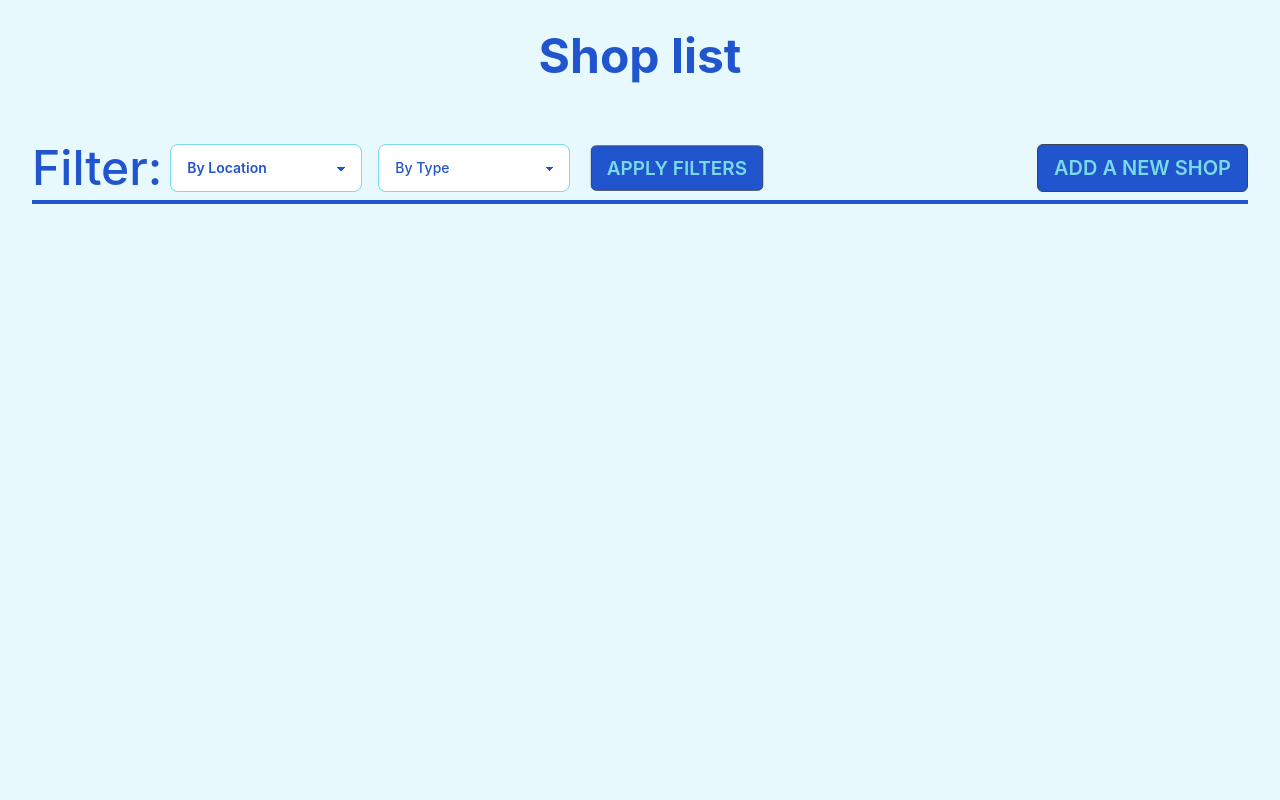
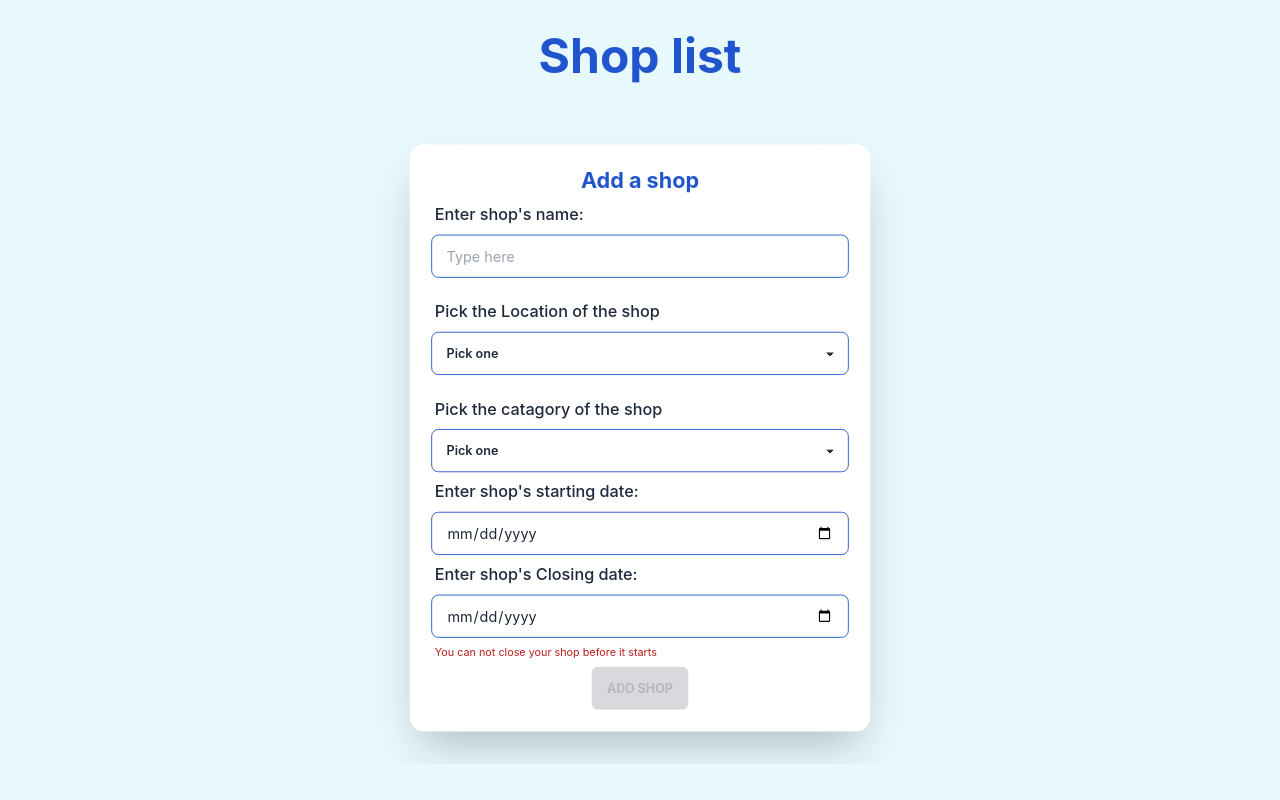
Before and after one commit to kridi32/shop-list, a React (Create React App) app: page /shops/add in a window 1280 px wide. Built offline with nearby package versions, Linux system fonts and the light colour scheme.

Commit message:
ui for singe shop is ready

```diff
--- a/package.json
+++ b/package.json
@@ -8,10 +8,13 @@
     "@testing-library/react": "^13.0.0",
     "@testing-library/user-event": "^13.2.1",
     "daisyui": "^2.15.1",
+    "date-fns": "^2.28.0",
     "react": "^18.1.0",
     "react-dom": "^18.1.0",
     "react-hook-form": "^7.31.3",
+    "react-icons": "^4.3.1",
     "react-redux": "^8.0.2",
+    "react-router-dom": "^6.3.0",
     "react-scripts": "5.0.1",
     "redux": "^4.2.0",
     "redux-persist": "^6.0.0",
--- a/src/App.js
+++ b/src/App.js
@@ -1,80 +1,26 @@
 import { useSelector } from "react-redux";
+import { Route, Routes } from "react-router-dom";
 import "./App.css";
-import FormModal from "./Components/FormModal";
+import Addshop from "./Components/AddShop";
+import FormModal from "./Components/AddShop";
+import Home from "./Components/Home";
+import SingleShop from "./Components/SingleShop";
 
 function App() {
-  const shops = useSelector((state) => state.shops.value);
-  console.log(shops)
+
   return (
     <main className="App bg-[#E8F9FD]   min-h-screen w-screen">
       {/* main heading */}
       <h1 className="text-[#2155CD] text-5xl font-bold py-8">Shop list</h1>
 
-      {/* query and adding shops section  */}
-      <div className="m-8">
-      <section className="container mx-auto">
-        <div className="flex w-full items-center justify-between mt-8 mb-2">
-          <div className="dropdown dropdown-right md:hidden">
-            <label tabIndex="0" className="btn text-[#79DAE8] bg-[#2155CD] text-sm px-4 py-2 rounded-md md:text-xl font-semibold">
-              Filter
-            </label>
-            <ul
-              tabIndex="0"
-              className="dropdown-content menu p-4 shadow text-[#2155CD] bg- rounded-box bg-white "
-            >
-              <select className="select border border-[#79DAE8]  w-48 h-6 mb-2 text-[#2155CD]  bg-white">
-              <option disabled selected>
-                By Location
-              </option>
-              <option>Dhaka</option>
-              <option>Delhi</option>
-              <option>Mumbai</option>
-              <option>Noida</option>
-            </select>
-            <select className="select  border border-[#79DAE8] w-48 h-6  text-[#2155CD]  bg-white">
-              <option disabled selected>
-                By Type
-              </option>
-              <option>Gorcary</option>
-              <option>Mall </option>
-              <option>Baker</option>
-              <option>Bucher</option>
-              </select>
-              <button className="btn text-[#79DAE8] bg-[#2155CD] text-sm px-4 py-2 mt-2 rounded-md md:text-xl font-semibold">Apply Filters</button>
-            </ul>
-          </div>
-          <form action="" className="justify-start items-end hidden md:flex">
-            <h3 className="block text-[#2155CD] text-5xl font-medium mr-2">
-              Filter:
-            </h3>
-            <select className="select  border border-[#79DAE8] w-48 h-6  text-[#2155CD]  bg-white mr-4">
-              <option disabled selected>
-                By Location
-              </option>
-              <option>Dhaka</option>
-              <option>Delhi</option>
-              <option>Mumbai</option>
-              <option>Noida</option>
-            </select>
-            <select className="select  border border-[#79DAE8] w-48 h-6 font-medium mr-4  text-[#2155CD]  bg-white">
-              <option disabled selected>
-                By Type
-              </option>
-              <option>Gorcary</option>
-              <option>Mall </option>
-              <option>Baker</option>
-              <option>Bucher</option>
-            </select>
-            <button className="btn text-[#79DAE8] bg-[#2155CD] text-sm px-4 py-2  rounded-md md:text-xl font-semibold">Apply Filters</button>
-          </form>
-          <label htmlFor="my-modal" className="btn text-[#79DAE8] bg-[#2155CD] text-sm px-4 py-2 rounded-md md:text-xl font-semibold">
-            Add A new shop
-          </label>
-        </div>
-        <hr className="w-full border-2 border-[#2155CD]" />
-      </section>
-      </div>
-      <FormModal />
+      <div className="container mx-auto  flex flex-col justify-center overflow-hidden">
+      <Routes>
+        <Route path="/" element={<Home />} />
+        <Route path="/shops/add" element={<Addshop />} />
+      </Routes>
+     </div>
+
+
     </main>
   );
 }
--- a/src/Components/FormModal.js
+++ b/src/Components/AddShop.js
@@ -1,9 +1,10 @@
 import React, { useEffect, useState } from "react";
 import { useForm } from "react-hook-form";
 import { useDispatch } from "react-redux";
+import { useNavigate } from "react-router-dom";
 import { addShop } from "../Reducers/Shops";
 
-const FormModal = () => {
+const Addshop = () => {
   const {
     register,
     formState: { errors },
@@ -15,6 +16,7 @@ const FormModal = () => {
   const [end, setEnd] = useState(0);
   const [dateErr, setDateErr] = useState("");
   const [valid, setValid] = useState(true);
+  const navigate = useNavigate();
   const onSubmit = (data) => {
     const { name, location, catagory } = data;
     const shop = {
@@ -25,13 +27,14 @@ const FormModal = () => {
       startingDate: start,
       closingDate: end,
     };
-    console.log(shop);
-    dispatch(addShop(shop))
+
+    dispatch(addShop(shop));
     reset();
 
+    navigate("/");
   };
   useEffect(() => {
-    if (end < start) {
+    if (end > start) {
       setValid(true);
       setDateErr("");
     } else {
@@ -41,9 +44,9 @@ const FormModal = () => {
   }, [start, end]);
   return (
     <div>
-      <input type="checkbox" id="my-modal" className="modal-toggle" />
-      <div className="modal ">
-        <div className="modal-box bg-white">
+
+      <div className=" ">
+        <div className="modal-box bg-white mx-auto">
           <h3 className="font-bold text-2xl text-[#2155CD] ">Add a shop</h3>
           <form onSubmit={handleSubmit(onSubmit)}>
             <div className="  w-full  ">
@@ -87,13 +90,13 @@ const FormModal = () => {
                 {...register("location")}
               >
                 <option value="">Pick one</option>
-                <option value="thane">Thane</option>
-                <option value="pune">Pune</option>
-                <option value="mumbai">Mumbai Suburban</option>
-                <option value="nashik">Nashik</option>
-                <option value="nagpur">Nagpur</option>
-                <option value="ahmednagar">Ahmednagar</option>
-                <option value="solapur">Solapur</option>
+                <option value="Thane">Thane</option>
+                <option value="Pune">Pune</option>
+                <option value="Mumbai Suburban">Mumbai Suburban</option>
+                <option value="Nashik">Nashik</option>
+                <option value="Nagpur">Nagpur</option>
+                <option value="Ahmednagar">Ahmednagar</option>
+                <option value="Solapur">Solapur</option>
               </select>
             </div>
             <div className="  w-full mt-4 ">
@@ -108,11 +111,11 @@ const FormModal = () => {
                 {...register("catagory")}
               >
                 <option value="">Pick one</option>
-                <option value="grocery">Grocery</option>
-                <option value="butcher">Butcher</option>
-                <option value="baker">Baker</option>
-                <option value="chemist">Chemist</option>
-                <option value="stationary">Stationary shop</option>
+                <option value="Grocery">Grocery</option>
+                <option value="Butcher">Butcher</option>
+                <option value="Baker">Baker</option>
+                <option value="Chemist">Chemist</option>
+                <option value="Stationary Shop">Stationary shop</option>
               </select>
             </div>
             <div className="  w-full  ">
@@ -123,7 +126,7 @@ const FormModal = () => {
               </label>
               <input
                 type="date"
-                onChange={(e) => setEnd(Date.parse(e.target.value))}
+                onChange={(e) => setStart(Date.parse(e.target.value))}
                 className="input input-bordered bg-white border-[#2155CD] w-full  "
                 required
               />
@@ -136,7 +139,7 @@ const FormModal = () => {
               </label>
               <input
                 type="date"
-                onChange={(e) => setStart(Date.parse(e.target.value))}
+                onChange={(e) => setEnd(Date.parse(e.target.value))}
                 className="input input-bordered bg-white border-[#2155CD] w-full  "
                 required
               />
@@ -146,11 +149,11 @@ const FormModal = () => {
             </div>
             {valid === true ? (
               <div className="modal-action">
-                <button type="submit" className="mx-auto">
-                <label htmlFor="my-modal" className="btn btn-primary" type="submit">
+
+                <button className="btn btn-primary" type="submit">
                  Add shop
-                </label>
                 </button>
+
               </div>
             ) : (
               <button className="btn btn-disabled" disabled type="submit">
@@ -164,4 +167,4 @@ const FormModal = () => {
   );
 };
 
-export default FormModal;
+export default Addshop;
--- /dev/null
+++ b/src/Components/Home.js
@@ -0,0 +1,83 @@
+import React, { useEffect } from 'react'
+import { useSelector } from 'react-redux';
+import { Link } from 'react-router-dom';
+import SingleShop from './SingleShop';
+
+const Home = () => {
+    const shops = useSelector((state) => state.shops?.value);
+    console.log(shops)
+
+
+  return (
+    <div className="mx-8">
+    <section className="">
+      <div className="flex w-full items-center justify-between mt-8 mb-2">
+        <div className="dropdown dropdown-right md:hidden">
+          <label tabIndex="0" className="btn text-[#79DAE8] bg-[#2155CD] text-sm px-4 py-2 rounded-md md:text-xl font-semibold">
+            Filter
+          </label>
+          <ul
+            tabIndex="0"
+            className="dropdown-content menu p-4 shadow text-[#2155CD] bg- rounded-box bg-white "
+          >
+            <select className="select border border-[#79DAE8]  w-48 h-6 mb-2 text-[#2155CD]  bg-white">
+            <option disabled selected>
+              By Location
+            </option>
+            <option>Dhaka</option>
+            <option>Delhi</option>
+            <option>Mumbai</option>
+            <option>Noida</option>
+          </select>
+          <select className="select  border border-[#79DAE8] w-48 h-6  text-[#2155CD]  bg-white">
+            <option disabled selected>
+              By Type
+            </option>
+            <option>Gorcary</option>
+            <option>Mall </option>
+            <option>Baker</option>
+            <option>Bucher</option>
+            </select>
+            <button className="btn text-[#79DAE8] bg-[#2155CD] text-sm px-4 py-2 mt-2 rounded-md md:text-xl font-semibold">Apply Filters</button>
+          </ul>
+        </div>
+        <form action="" className="justify-start items-end hidden md:flex">
+          <h3 className="block text-[#2155CD] text-5xl font-medium mr-2">
+            Filter:
+          </h3>
+          <select className="select  border border-[#79DAE8] w-48 h-6  text-[#2155CD]  bg-white mr-4">
+            <option disabled selected>
+              By Location
+            </option>
+            <option>Dhaka</option>
+            <option>Delhi</option>
+            <option>Mumbai</option>
+            <option>Noida</option>
+          </select>
+          <select className="select  border border-[#79DAE8] w-48 h-6 font-medium mr-4  text-[#2155CD]  bg-white">
+            <option disabled selected>
+              By Type
+            </option>
+            <option>Gorcary</option>
+            <option>Mall </option>
+            <option>Baker</option>
+            <option>Bucher</option>
+          </select>
+          <button className="btn text-[#79DAE8] bg-[#2155CD] text-sm px-4 py-2  rounded-md md:text-xl font-semibold">Apply Filters</button>
+        </form>
+        <Link to="/shops/add" className="btn text-[#79DAE8] bg-[#2155CD] text-sm px-4 py-2 rounded-md md:text-xl font-semibold">
+          Add A new shop
+        </Link>
+      </div>
+      <hr className="w-full border-2 border-[#2155CD]" />
+      </section>
+          <section className='mt-8 container mx-auto'>
+          {
+        shops.map(shop => <SingleShop shop={shop} key={ shop.id}/>)
+      }
+      </section>
+    </div>
+  )
+}
+
+export default Home
--- /dev/null
+++ b/src/Components/SingleShop.js
@@ -0,0 +1,64 @@
+import { format } from "date-fns/esm";
+import React from "react";
+import { HiOutlineLocationMarker } from "react-icons/hi";
+import { BsFillBookmarkCheckFill, BsFillBookmarkXFill } from "react-icons/bs";
+import { BiCategory } from "react-icons/bi";
+const SingleShop = ({ shop }) => {
+  const date = Date.parse(new Date());
+  console.log(date);
+  const isOpen = shop.startingDate < date && date < shop.closingDate;
+  console.log(
+    isOpen,
+    format(shop.startingDate, "PP"),
+    date,
+    format(shop.closingDate, "PP")
+  );
+
+  return (
+    <div className="card w-full bg-white shadow-xl my-8">
+      <div className="card-body">
+        <div className="flex flex-col md:flex-row justify-between md:items-end">
+          <h2 className="card-title text-4xl text-left text-slate-700">
+            {shop.name}
+          </h2>
+          <div className="flex gap-4 ">
+            {isOpen ? (
+              <div className="badge badge-success uppercase text-md py-4 px-4   md:mt-0 mt-2 font-medium  opacity-80">
+                {" "}
+                <BsFillBookmarkCheckFill /> <span className="ml-2">
+                  Open
+                </span>{" "}
+              </div>
+            ) : (
+              <div className="badge badge-error md:mt-0 mt-2 uppercase text-md py-4 px-4 font-medium  opacity-80">
+                {" "}
+                <BsFillBookmarkXFill /> <span className="ml-2">
+                  Closed
+                </span>{" "}
+              </div>
+            )}
+          </div>
+        </div>
+        <div className="flex flex-col md:flex-row justify-between md:items-end mt-8">
+          <div >
+            <h3 className="text-xl font-medium text-slate-600 text-left">
+              {" "}
+              <HiOutlineLocationMarker className="inline font-semibold mr-2 " />
+              {shop.location}
+            </h3>
+          </div>
+          <div className="">
+            <h3 className="text-xl my-4 md:my-0 font-medium text-slate-600 text-left">
+              {" "}
+              <BiCategory className="inline font-semibold mr-2 " />{" "}
+              {shop.catagory}
+            </h3>
+          </div>
+          <div> </div>
+        </div>
+      </div>
+    </div>
+  );
+};
+
+export default SingleShop;
--- a/src/index.js
+++ b/src/index.js
@@ -9,13 +9,14 @@ import shopReducer from "./Reducers/Shops";
 import { persistStore } from "redux-persist";
 import { PersistGate } from "redux-persist/integration/react";
 import store from './ReduxStore'
+import { BrowserRouter } from "react-router-dom";
 let persistor = persistStore(store);
 const root = ReactDOM.createRoot(document.getElementById("root"));
 root.render(
   <React.StrictMode>
     <Provider store={store}>
             <PersistGate persistor={persistor}>
-                <App />
+               <BrowserRouter><App/> </BrowserRouter>
             </PersistGate>
         </Provider>
   </React.StrictMode>
```
Also changed, not shown: 1 other file (tests, documents, lock files or other folders).
